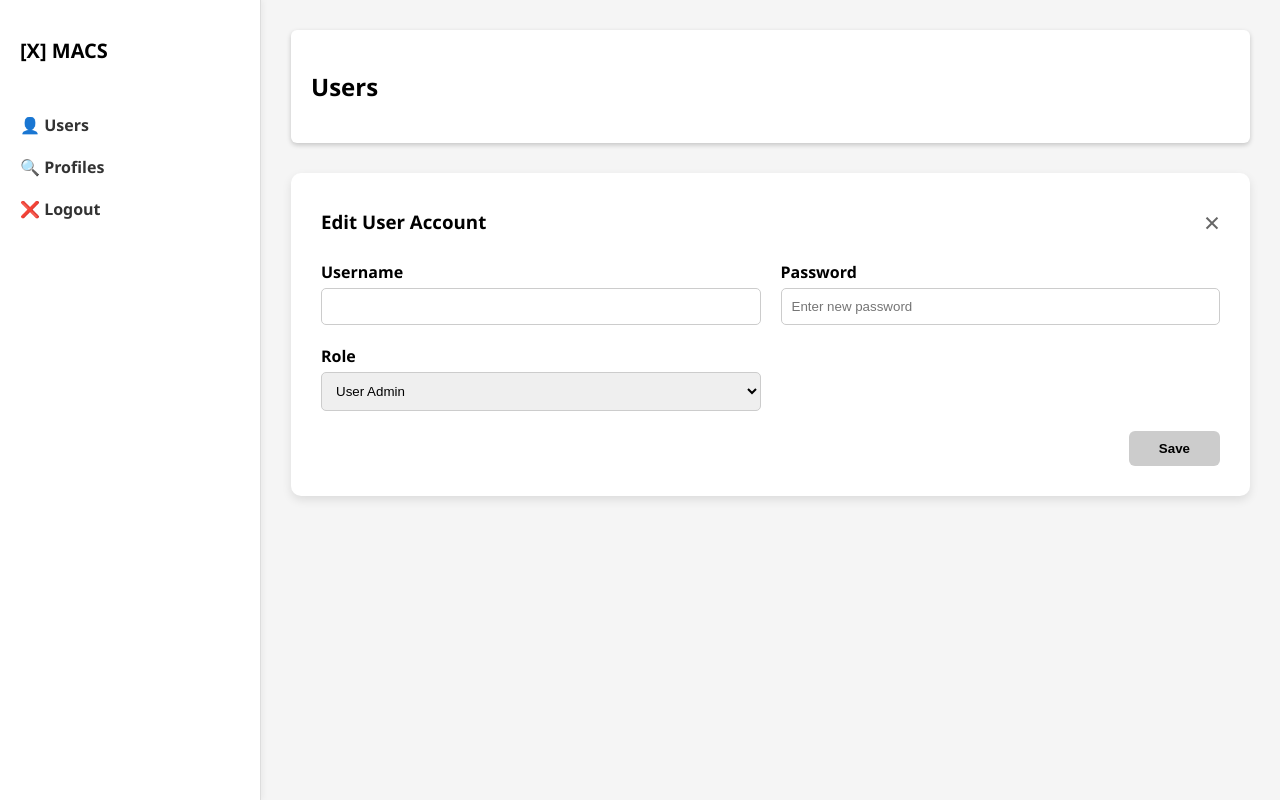
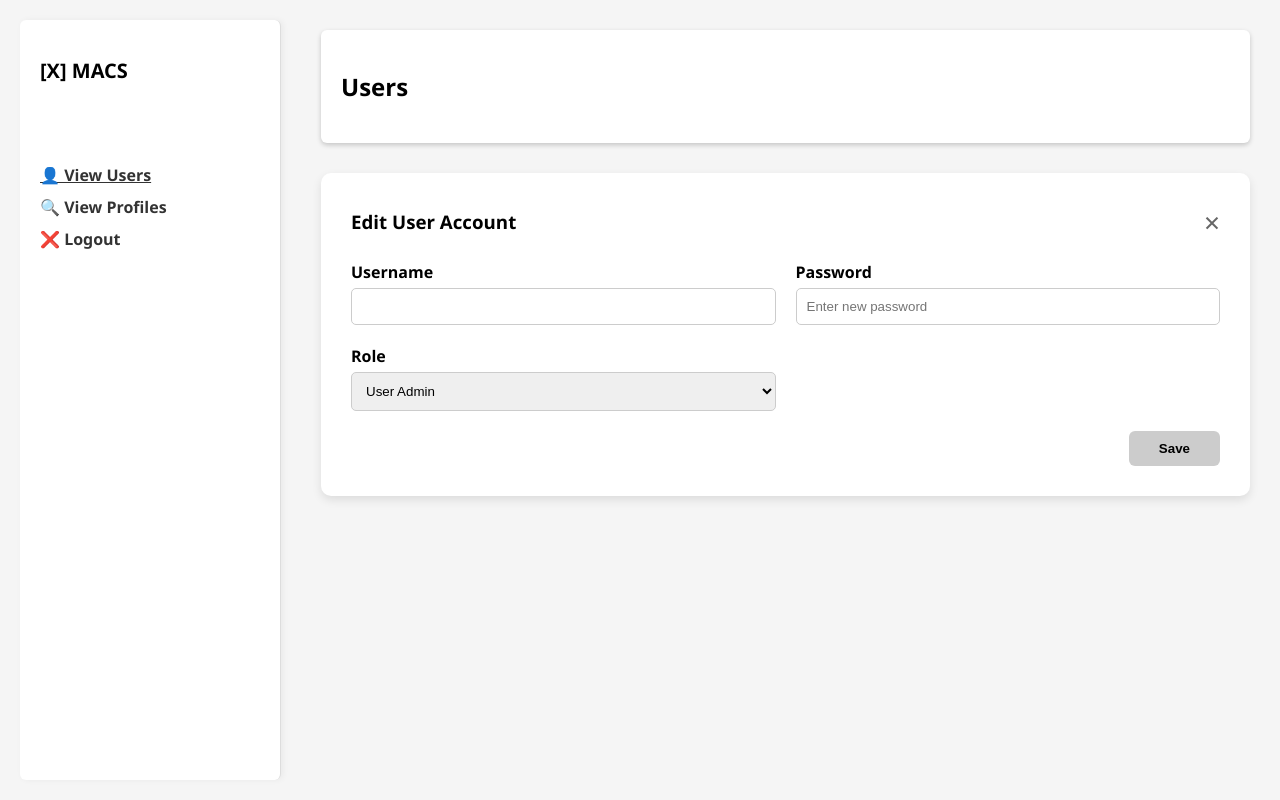
Before and after one commit to OCodeJK/CSIT314_Macs, a Flask app: template templates/update_account.html in a window 1280 px wide. Run offline with Flask 3, Linux system fonts and the light colour scheme; the template is opened without the code that fills it, so the values that code supplies are empty.

Commit message:
changed the sidebar's attributes

```diff
--- a/static/useradmin_edit_user.css
+++ b/static/useradmin_edit_user.css
@@ -11,24 +11,28 @@ body {
 
 .sidebar {
     width: 220px;
-    background: #fff;
+    background-color: white;
+    border-right: 1px solid #ddd;
     padding: 20px;
-    border-right: 1px solid #ddd;
+    margin: 20px;
+    margin-right: 10px;
+    flex-direction: column;
+    justify-content: space-between;
     box-shadow: 2px 0 6px rgba(0,0,0,0.05);
-    display: flex;
-    flex-direction: column;
+    border-radius: 6px;
 }
 
 .sidebar h2 {
     font-size: 20px;
-    margin-bottom: 40px;
+    margin-bottom: 80px;
 }
 
 .sidebar a {
     text-decoration: none;
-    margin: 10px 0;
     color: #333;
+    margin-bottom: 10px;
     font-weight: bold;
+    display: flex
 }
 
 .main {
--- a/templates/update_account.html
+++ b/templates/update_account.html
@@ -9,8 +9,8 @@
     <div class="layout">
         <div class="sidebar">
             <h2>[X] MACS</h2>
-            <a href="/admin/view_accounts">👤 Users</a>
-            <a href="/admin/view_profiles">🔍 Profiles</a>
+            <a href="/admin/view_accounts" style="text-decoration: underline;">👤 View Users</a>
+            <a href="/admin/view_profiles">🔍 View Profiles</a>
             <a href="/">❌ Logout</a>
         </div>
 
```
